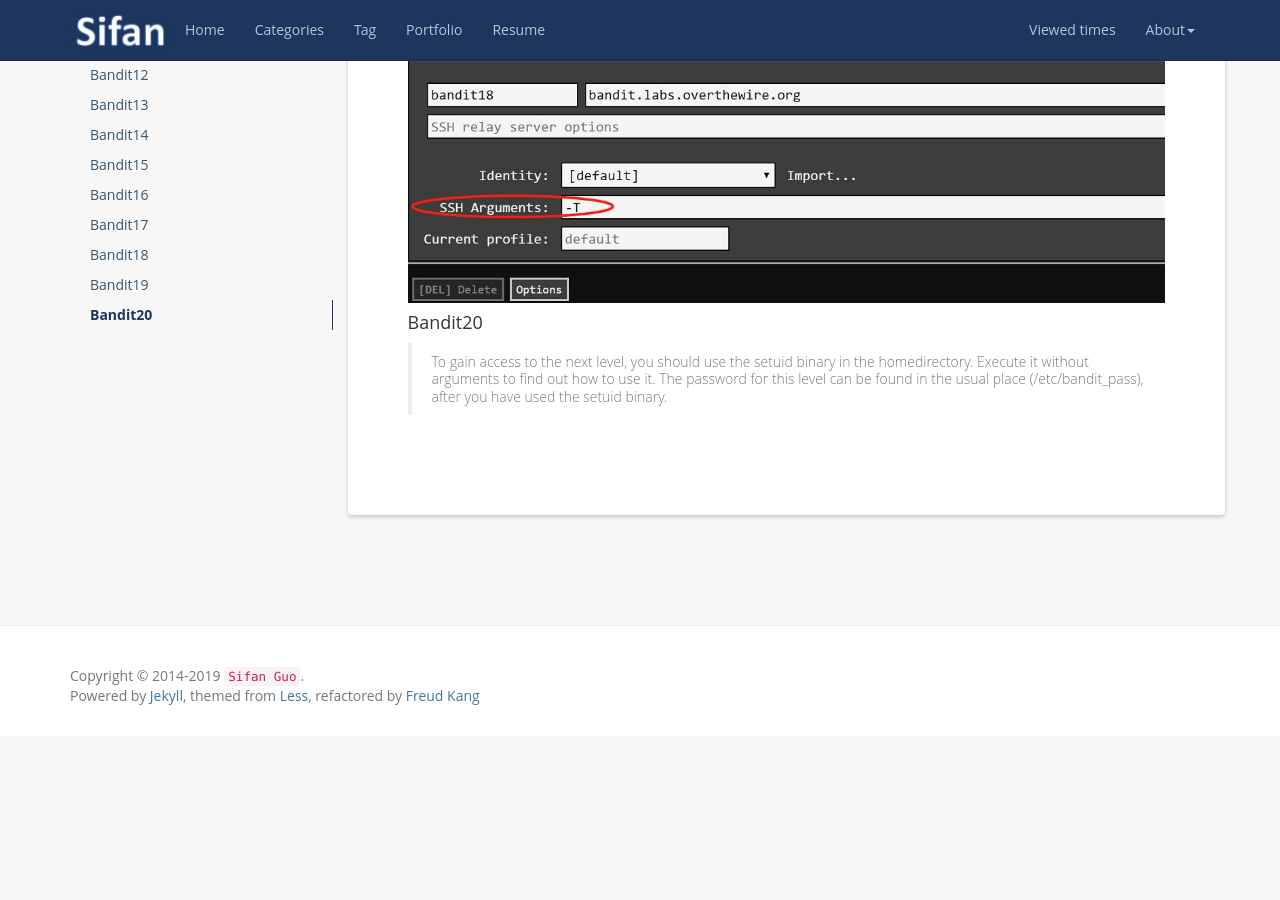
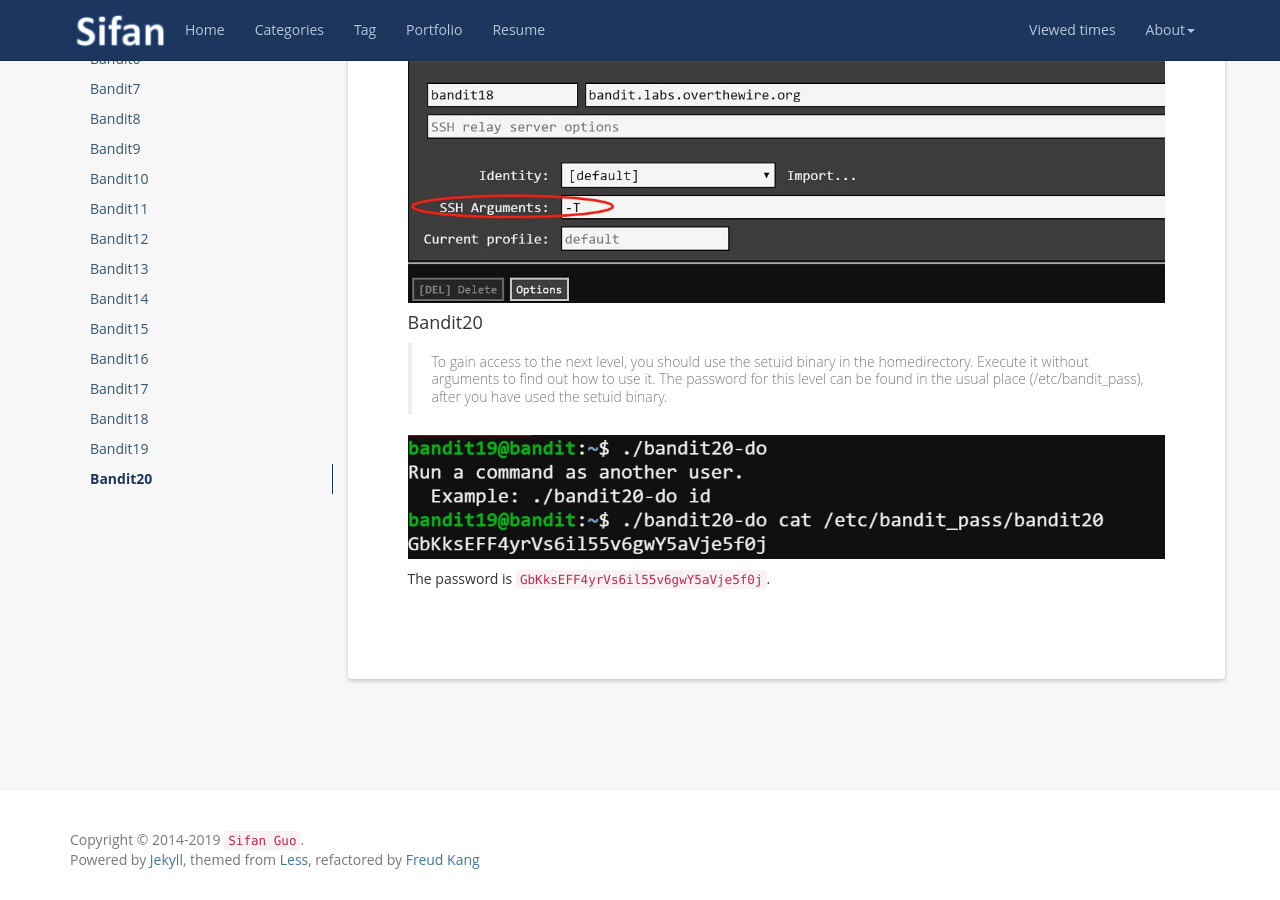
Before and after one commit to SifanGuo/sifanguo.github.io, a Jekyll site: the page built from _posts/2019-04-18-bandit.md, in a window 1280 px wide and 900 px high, scrolled down 8487 px. Built offline with Jekyll 4.4.1, drawn with Linux system fonts in a browser that asks for light colours; nearby versions of some CDN libraries; a script that is not in the unit is left out; comment, search, counter and statistics services are not loaded; before the commit the page ends 9223 px from its top, so only the background shows below that.

Commit message:
add the bandit20

```diff
--- a/_posts/2019-04-18-bandit.md
+++ b/_posts/2019-04-18-bandit.md
@@ -391,8 +391,9 @@ It's worth noting that the `-t` parameter opens a pseudo-tty( TeleTYpewriter, TT
 
 
 
+![Screenshot]({{ '/styles/images/bandit20.jpg' | prepend: site.baseurl}})
 
-
+The password is `GbKksEFF4yrVs6il55v6gwY5aVje5f0j`.
 
 
 
```
